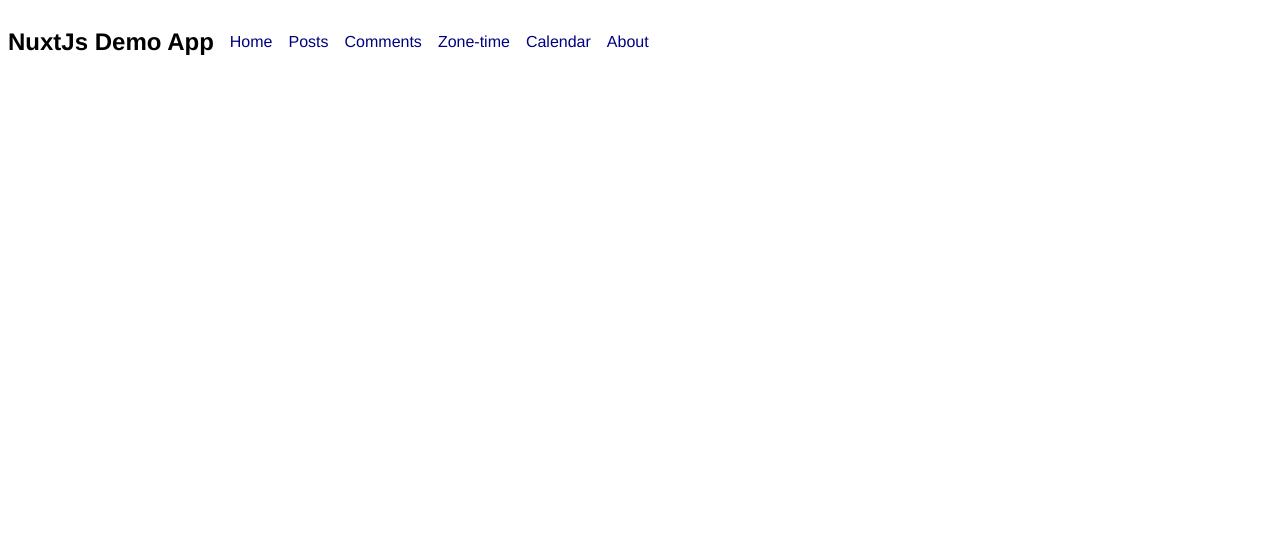
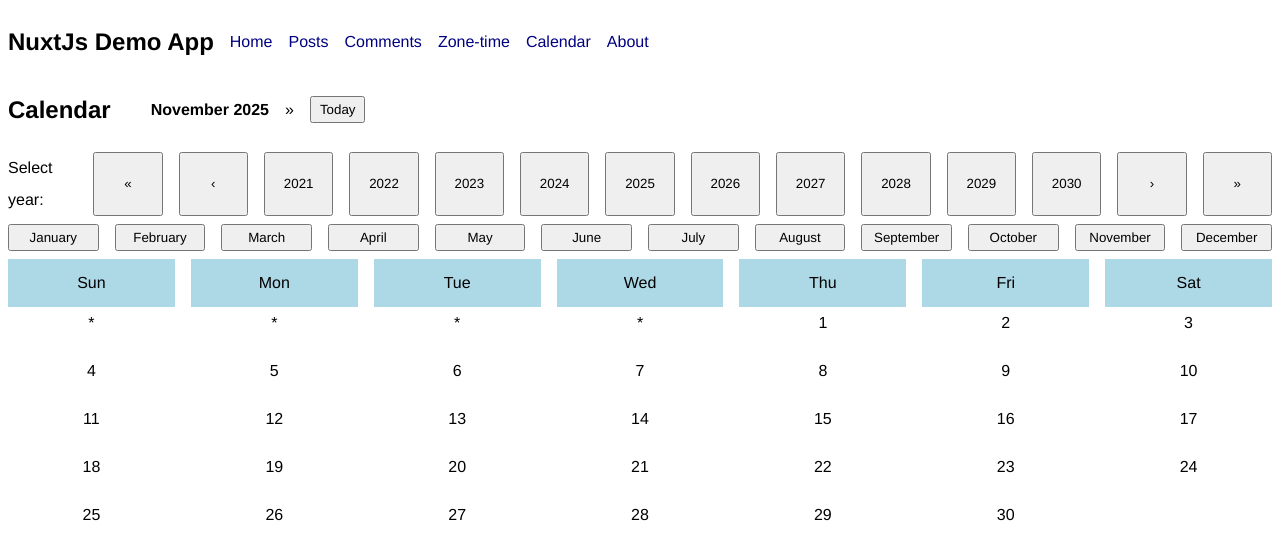
Before and after one commit to srikantgudi/nuxapp, a Nuxt app: page /calendar in a window 1280 px wide. Shown: the top 560 px of the page. Built offline with nearby package versions, Linux system fonts and the light colour scheme.

Commit message:
added calendar module

```diff
--- a/app/app.vue
+++ b/app/app.vue
@@ -62,8 +62,8 @@
   }
   .dflex {
     display: flex;
-    align-items: flex-start;
-    gap: 1rem
+    align-items: center;
+    gap: 1rem;
   }
   .vflex {
     display: flex;
@@ -77,4 +77,13 @@
   .hand {
     transition: all 0.5s;
   }
+  .mr-sm {
+    margin-right: 1rem;
+  }
+  .mr-md {
+    margin-right: 1.5rem;
+  }
+  .align-center {
+    align-items: center;
+  }
 </style>
--- a/app/components/clock.vue
+++ b/app/components/clock.vue
@@ -12,7 +12,7 @@
 </template>
 
 <script setup>
-import { DateTime } from 'luxon';
+  import moment from 'moment-timezone';
 import { computed } from 'vue';
 
 // Define props with a default value (current time)
@@ -22,15 +22,14 @@ const props = defineProps({
         required: true
     },
     ztime: {
-        type: DateTime,
-        default: DateTime.now() // Default value is the current time
+      type: Object
     }
 });
 
 // Create a computed property to calculate the angles
 const handclr = computed(() => {
   let clr = '#333';
-  const hr = props.ztime.hour;
+  const hr = props.ztime.hour();
   if (hr < 3) clr = '#333';
   else if (hr < 6) clr = '#666';
   else if (hr < 12) clr = 'blue';
@@ -42,8 +41,8 @@ const handclr = computed(() => {
 const ang = computed(() => {
   const ztime = props.ztime; // Get the ztime prop from the parent
   return {
-    h: (ztime.hour * 30 + ztime.minute / 2) - 90,  // Hour hand angle (12-hour clock)
-    m: (ztime.minute * 6 + ztime.second / 10) - 90, // Minute hand angle
+    h: (ztime.hour() * 30 + ztime.minute() / 2) - 90,  // Hour hand angle (12-hour clock)
+    m: (ztime.minute() * 6 + ztime.second() / 10) - 90, // Minute hand angle
   };
 });
 </script>
--- a/app/components/zoneselector.vue
+++ b/app/components/zoneselector.vue
@@ -1,7 +1,7 @@
 <template>
   <div>
     {{selectlabel}}:
-    <select id="zone" v-model="selectedZone">
+    <select id="zone" v-model="selectedZone" @change="hey ">
       <!-- <option value="">Local</option> -->
       <option v-for="z in zones" :key="z" :value="z">{{ z }}</option>
     </select>
--- /dev/null
+++ b/app/pages/calendar.vue
@@ -0,0 +1,73 @@
+<script setup>
+  import moment from 'moment-timezone';
+
+  const today = computed(() => moment());
+  let curdt = ref(moment());
+  let lastdayOfMonth = computed(() => curdt.value.clone().endOf('month').date());
+  let days = computed(() => {
+    let mdays = [];
+    let wd = curdt.value.weekday();
+    for (let w=0; w < wd; w++) mdays.push('*');
+    for (let d=1; d <= lastdayOfMonth.value; d++) {
+        mdays.push(d);
+    }
+    return mdays;
+  });
+  let startyr;
+  let years = computed(() => {
+    let arr = [];
+    startyr = curdt.value.year() - curdt.value.year() % 10 + 1;
+    for (let y=0; y < 10; y++) {
+        arr.push(startyr+y);
+    }
+    return arr;
+  })
+  const setstartyear = (delta) => {
+    const yr = curdt.value.clone().year()
+    curdt.value = curdt.value.clone().year(yr+delta);
+  }
+  const setmonth = (m) => {
+    curdt.value = curdt.value.clone().month(m);
+  }
+  const setyear = (y) => {
+    curdt.value = curdt.value.clone().year(y);
+  }
+</script>
+
+<template>
+    <div class="dflex align-center">
+        <h2 class="mr-md">Calendar</h2>
+        <div class="dflex"><strong>{{curdt.format("MMMM YYYY")}}</strong> &raquo; <button @click="curdt=moment()">Today</button></div>
+    </div>
+    <div style="line-height: 2;">
+        <div style="margin:1vh auto;display: grid;grid-template-columns: repeat(15,1fr);gap:1rem;">
+            <label>Select year:</label>
+            <button @click="setstartyear(-20)">&laquo;</button>
+            <button @click="setstartyear(-10)">&lsaquo;</button>
+            <button @click="setyear(y)" v-for="y in years">{{y}}</button>
+            <button @click="setstartyear(10)">&rsaquo;</button>
+            <button @click="setstartyear(20)">&raquo;</button>
+        </div>
+        <div style="margin:1vh auto;display: grid;grid-template-columns: repeat(12,1fr);gap:1rem;">
+            <button v-for="(mo,idx) in moment.months()" @click="setmonth(idx)">{{mo}}</button>
+        </div>
+        <div style="display: grid;grid-template-columns: repeat(7,1fr);gap:1rem;">
+            <span class="weekday" v-for="mo in ['Sun','Mon','Tue','Wed','Thu','Fri','Sat']">{{mo}}</span>
+        </div>
+        <div style="display: grid;grid-template-columns: repeat(7,1fr);gap:1rem;text-align: center;">
+            <span v-for="d in days">{{d}}</span>
+        </div>
+    </div>
+</template>
+
+<style>
+    button {
+        padding: 0.25rem 0.5rem;
+    }
+    .weekday {
+        text-align: center;
+        padding: 0.5rem;
+        gap: 1rem;
+        background-color: lightblue;
+    }
+</style>
--- a/app/pages/zonetime.vue
+++ b/app/pages/zonetime.vue
@@ -1,10 +1,32 @@
+
+<script setup>
+    import moment from 'moment-timezone';
+
+    import ZonetimeSelector from '@/components/zoneselector.vue';
+    import Clock from '@/components/clock.vue';
+
+    let zone1 = ref('Asia/Kolkata');
+    let zone2 = ref('Asia/Kolkata');
+    let inputtime = ref(moment());
+
+    const zone1time = computed(() => {
+        if (inputtime.value) {
+            return moment.tz(inputtime.value, zone1.value);
+        }
+        return moment.tz(zone1.value);
+    });
+    const zone2time = computed(() => {
+        return moment.tz(zone1time.value,zone2.value);
+    });
+</script>
+
 <template>
     <h2>Zone times View</h2>
     <div class="vflex">
         <div class="dflex">
             <ZonetimeSelector selectlabel="Select Zone-1" v-model:zone="zone1" />
             <div>{{zone1}}</div>
-            <div>{{zone1time.toFormat("EEE dd-MMM HH:mm:ss a")}}</div>
+            <div>{{zone1time.format("EEE dd-MMM HH:mm:ss a")}}</div>
             <label for="inputtime">
                 Select custom time:
                 <input type="datetime-local" v-model="inputtime" id="inputtime">
@@ -13,7 +35,7 @@
         <div class="dflex">
             <ZonetimeSelector selectlabel="Select Zone-2" v-model:zone="zone2" />
             <div>{{zone2}}</div>
-            <div>{{zone2time.toFormat("EEE dd-MMM HH:mm:ss a")}}</div>
+            <div>{{zone2time.format("EEE dd-MMM HH:mm:ss a")}}</div>
         </div>
     </div>
     <div class="dflex">
@@ -21,30 +43,3 @@
         <Clock :zone="zone2" :ztime="zone2time" />
     </div>
 </template>
-
-<script setup>
-    import { DateTime } from 'luxon';
-    import ZonetimeSelector from '@/components/zoneselector.vue';
-    import Clock from '@/components/clock.vue';
-
-    let zone1 = ref('Asia/Kolkata');
-    let zone2 = ref('Asia/Kolkata');
-    let inputtime = ref(DateTime.now());
-
-    const zone1time = computed(() => {
-        if (inputtime.value) {
-            const parsedTime = DateTime.fromISO(inputtime.value);
-            if (parsedTime.isValid) {
-                return parsedTime.setZone(zone1.value);
-            } else {
-                console.error("Invalid time format");
-                return DateTime.now().setZone(zone1.value); // Fallback to current time if invalid
-            }
-        }
-        return DateTime.now().setZone(zone1.value);
-    });
-    const zone2time = computed(() => {
-        return inputtime.value ? zone1time.value.setZone(zone2.value) : DateTime.now().setZone(zone2.value);
-    });
-
-</script>
--- a/package.json
+++ b/package.json
@@ -11,6 +11,8 @@
   },
   "dependencies": {
     "luxon": "^3.7.2",
+    "moment": "^2.30.1",
+    "moment-timezone": "^0.6.0",
     "nuxt": "^4.2.1",
     "vue": "^3.5.24",
     "vue-router": "^4.6.3"
```
Also changed, not shown: 1 other file (tests, documents, lock files or other folders).
